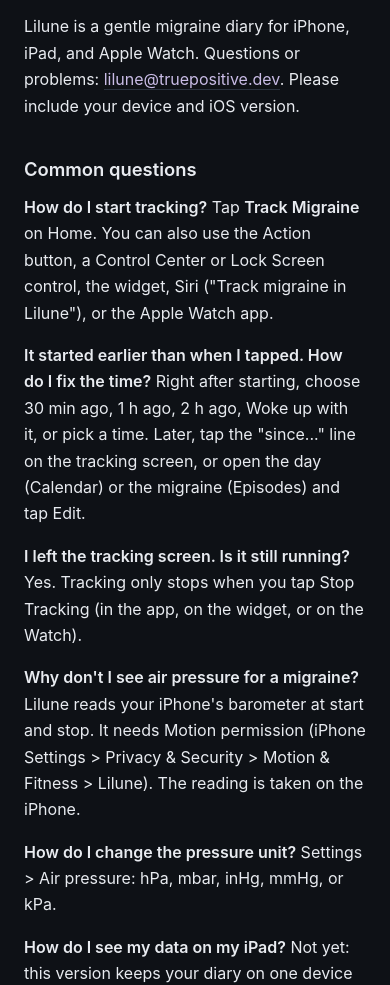
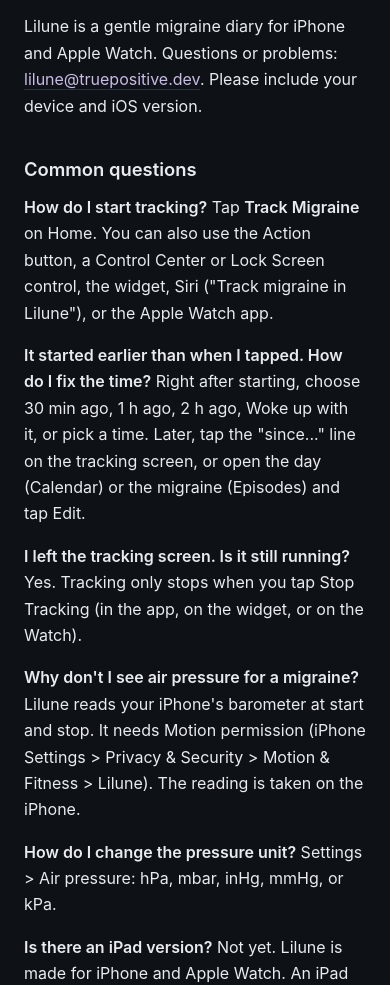
Before and after one commit to ds7n/truepositive.dev, a website: page lilune/support/index.html in a window 390 px wide. Shown: the part 124-1109 px from the top of the page. Drawn offline with Linux system fonts and the light colour scheme.

Commit message:
fix: Lilune is iPhone and Apple Watch only for v1

```diff
--- a/lilune/support/index.html
+++ b/lilune/support/index.html
@@ -41,14 +41,14 @@
   <main>
     <nav><a href="/">True Positive</a> / <a href="/lilune">Lilune</a></nav>
     <h1>Lilune Support</h1>
-    <p>Lilune is a gentle migraine diary for iPhone, iPad, and Apple Watch. Questions or problems: <a href="mailto:lilune@truepositive.dev">lilune@truepositive.dev</a>. Please include your device and iOS version.</p>
+    <p>Lilune is a gentle migraine diary for iPhone and Apple Watch. Questions or problems: <a href="mailto:lilune@truepositive.dev">lilune@truepositive.dev</a>. Please include your device and iOS version.</p>
     <h2>Common questions</h2>
     <p><strong>How do I start tracking?</strong> Tap <strong>Track Migraine</strong> on Home. You can also use the Action button, a Control Center or Lock Screen control, the widget, Siri (&quot;Track migraine in Lilune&quot;), or the Apple Watch app.</p>
     <p><strong>It started earlier than when I tapped. How do I fix the time?</strong> Right after starting, choose 30 min ago, 1 h ago, 2 h ago, Woke up with it, or pick a time. Later, tap the &quot;since...&quot; line on the tracking screen, or open the day (Calendar) or the migraine (Episodes) and tap Edit.</p>
     <p><strong>I left the tracking screen. Is it still running?</strong> Yes. Tracking only stops when you tap Stop Tracking (in the app, on the widget, or on the Watch).</p>
     <p><strong>Why don&#x27;t I see air pressure for a migraine?</strong> Lilune reads your iPhone&#x27;s barometer at start and stop. It needs Motion permission (iPhone Settings &gt; Privacy &amp; Security &gt; Motion &amp; Fitness &gt; Lilune). The reading is taken on the iPhone.</p>
     <p><strong>How do I change the pressure unit?</strong> Settings &gt; Air pressure: hPa, mbar, inHg, mmHg, or kPa.</p>
-    <p><strong>How do I see my data on my iPad?</strong> Not yet: this version keeps your diary on one device and does not sync. Use Lilune on your iPhone (and Apple Watch). Your diary is included in your iPhone backup, so it moves to a new iPhone.</p>
+    <p><strong>Is there an iPad version?</strong> Not yet. Lilune is made for iPhone and Apple Watch. An iPad can run the iPhone app, but it keeps its own separate diary.</p>
     <p><strong>Sleep or Cycle turned itself off.</strong> Lilune could not read that data from Apple Health. Allow it in the Health app &gt; Sharing &gt; Apps &gt; Lilune, then switch it on again.</p>
     <p><strong>How do I share with my doctor?</strong> The report button (top right on Calendar or Episodes) makes a PDF for the last 30 or 90 days. Settings &gt; Export all data gives CSV files with everything.</p>
     <p><strong>How do I delete everything?</strong> Settings &gt; Delete all data.</p>
```
Also changed, not shown: index.html (+1 -1 lines), lilune/index.html (+2 -2 lines), lilune/privacy/index.html (+1 -1 lines).
